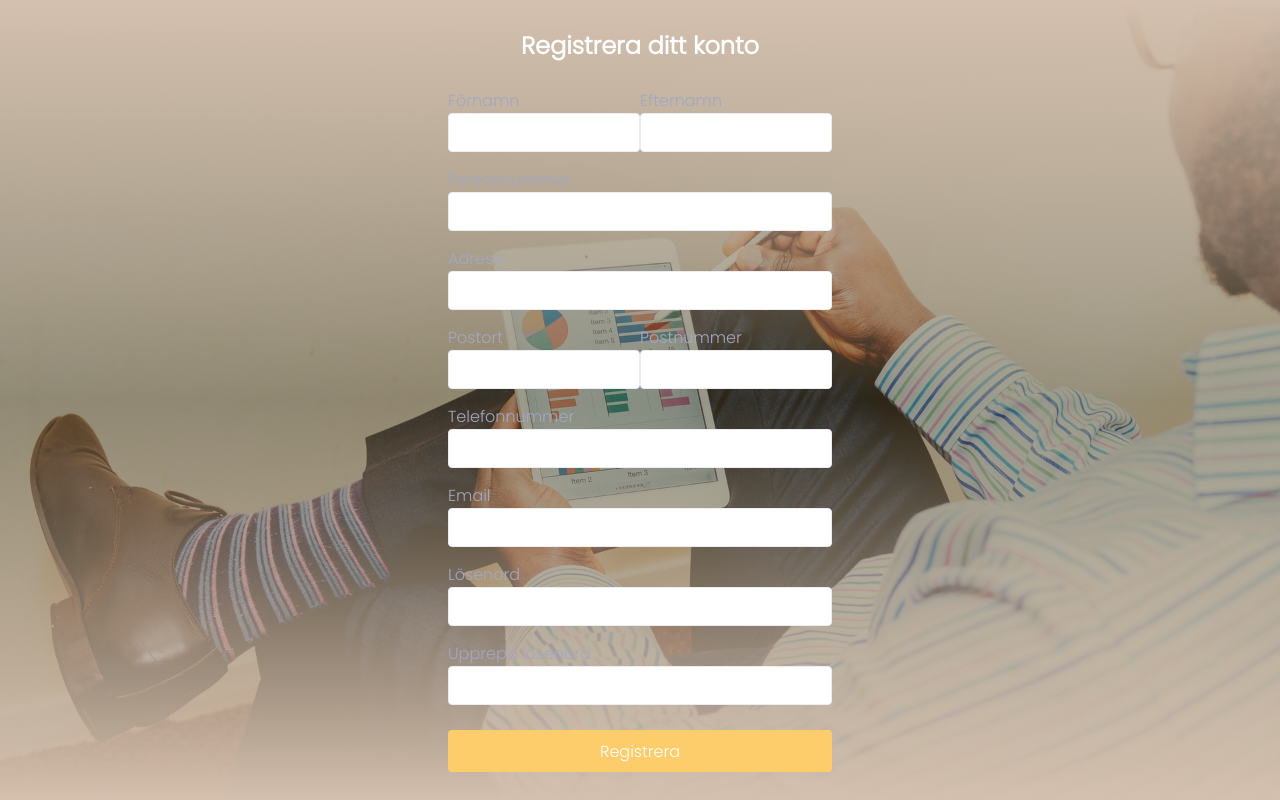
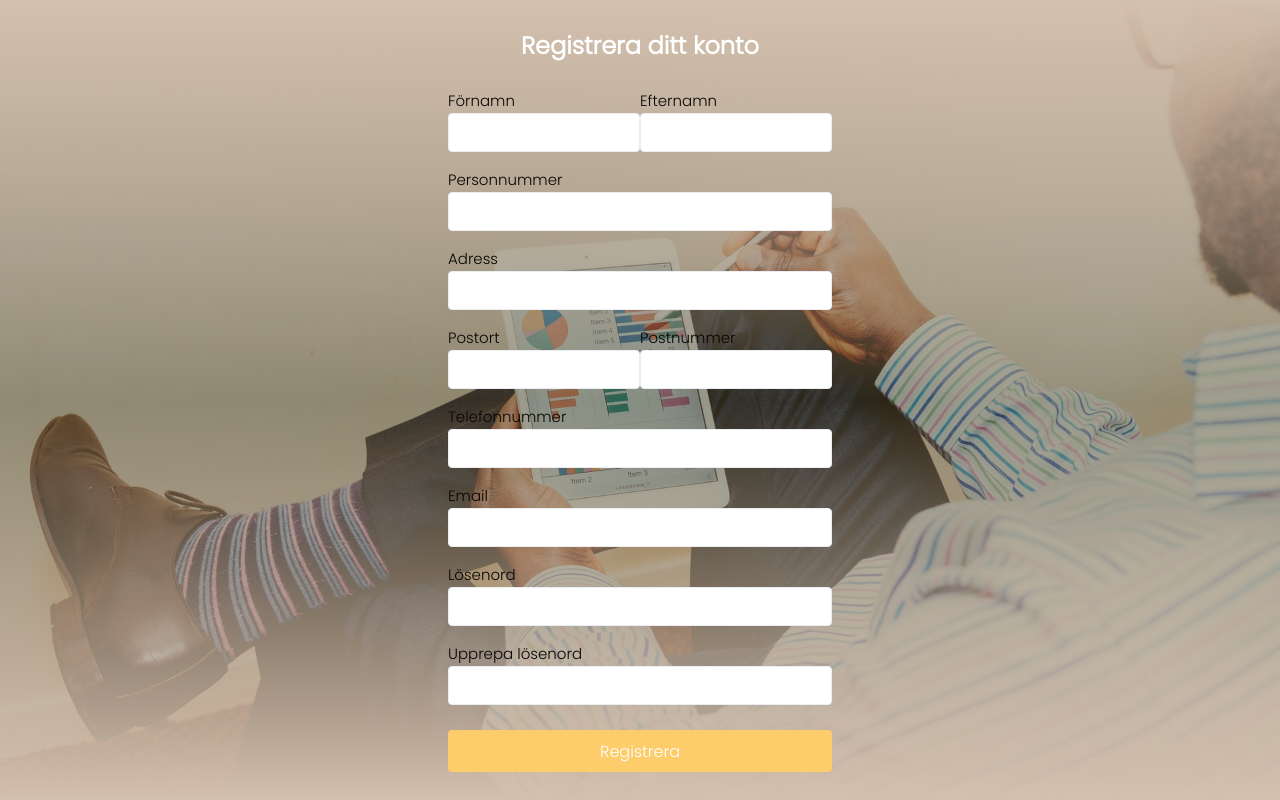
Before and after one commit to patam123/kundportal-projekt-molndal, a React (Create React App) app: page /register in a window 1280 px wide. Built offline with nearby package versions, Linux system fonts and the light colour scheme.

Commit message:
FixRegisterMessage

```diff
--- a/src/components/login/register.js
+++ b/src/components/login/register.js
@@ -3,6 +3,7 @@ import FormInfo from "../reusedcomponents/forminfo";
 import Button from "../reusedcomponents/button";
 import RegisterCss from "../../design/loginstyle/registerstyle.css";
 import ButtonLoginCss from "../../design/loginstyle/buttonlogin.css";
+import { useHistory } from "react-router-dom";
 
 const Register = () => {
   const [email, setNewEmail] = useState();
@@ -16,8 +17,17 @@ const Register = () => {
   const [postCode, setNewPostCode] = useState();
   const [postArea, setNewPostArea] = useState();
 
+  const [submitState,setSubmitState]=useState(false);
+  const [StyleState,setStyleState]=useState(false);
+
+  const history = useHistory();
+  function navigateToLogin() {
+    history.push("/");
+  }
   const handleSubmit = (e) => {
     e.preventDefault();
+    setSubmitState(true)
+    setStyleState(true);
     if (password === repeatPassword) {
       fetch("http://localhost:3300/register", {
         method: "POST",
@@ -43,11 +53,13 @@ const Register = () => {
     }
   };
 
+  let isHidden=StyleState?"hide":"show";
   useEffect(() => {}, []);
   return (
     <div id="registerContainer">
       <h2>Registrera ditt konto</h2> <br></br>
-      <form onSubmit={handleSubmit}>
+      {submitState?<div id="succeededStyle"><p>Konto har skapats!</p><Button isClicked={navigateToLogin} cssValue="backBtnStyle" btnText="Inlogningsida"/></div>:null}
+      <form className={isHidden} onSubmit={handleSubmit}>
         <FormInfo
           register={true}
           required={true}
@@ -62,6 +74,7 @@ const Register = () => {
           passwordOnChange={(e) => setNewPassword(e.target.value)}
           repeatPasswordOnChange={(e) => setRepeatPassword(e.target.value)}
         />
+
         <Button cssValue="btnlogIn" btnText="Registrera" />
       </form>
     </div>
--- a/src/components/reusedcomponents/forminfo.js
+++ b/src/components/reusedcomponents/forminfo.js
@@ -1,6 +1,7 @@
 import React from "react";
 import Input from "../reusedcomponents/input";
-import SettingCss from "../../design/settingprofileStyle.css";
+import ColorStyle from "../../design/loginstyle/formlablestyle.css"
+
 function formInfo({
   fname,
   lname,
@@ -22,23 +23,27 @@ function formInfo({
   repeatPasswordOnChange,
   register,
   required
-}) {
+})
+{
+
+
   return (
     <div>
       <div id="input-Container-Style">
         <div id="smallInputContainer">
           <Input
             inputStyle="inputStyle"
-            labelStyle="labelCss"
+            labelStyle="colorStyle"
             inputtype="text"
             inputvalue={fname}
             labelname="Förnamn"
             onChange={fnameOnChange}
             required={required}
+
           />
           <Input
             inputStyle="inputStyle"
-            labelStyle="labelCss"
+            labelStyle="colorStyle"
             inputtype="text"
             inputvalue={lname}
             labelname="Efternamn"
@@ -49,28 +54,31 @@ function formInfo({
 
         <Input
           inputStyle="inputStyle"
-          labelStyle="labelCss"
+          labelStyle="colorStyle"
           inputtype="text"
           inputvalue={perNum}
           labelname="Personnummer"
           onChange={perNumOnChange}
           required={required}
+          maxLength="10"
+          minLength="10"
         />
 
         <Input
           inputStyle="inputStyle"
-          labelStyle="labelCss"
+          labelStyle="colorStyle"
           inputtype="text"
           inputvalue={address}
           labelname="Adress"
           onChange={addressOnChange}
           required={required}
+
         />
 
         <div id="smallInputContainer">
           <Input
             inputStyle="inputStyle"
-            labelStyle="labelCss"
+            labelStyle="colorStyle"
             inputtype="text"
             inputvalue={postArea}
             labelname="Postort"
@@ -79,7 +87,7 @@ function formInfo({
           />
           <Input
             inputStyle="inputStyle"
-            labelStyle="labelCss"
+            labelStyle="colorStyle"
             inputtype="text"
             inputvalue={postCode}
             labelname="Postnummer"
@@ -89,17 +97,19 @@ function formInfo({
         </div>
         <Input
           inputStyle="inputStyle"
-          labelStyle="labelCss"
+          labelStyle="colorStyle"
           inputtype="text"
           inputvalue={telNum}
           labelname="Telefonnummer"
           onChange={telNumOnChange}
           required={required}
+          maxLength="10"
+
         />
         <Input
           inputStyle="inputStyle"
-          labelStyle="labelCss"
-          inputtype="text"
+          labelStyle="colorStyle"
+          inputtype="email"
           inputvalue={email}
           labelname="Email"
           onChange={emailOnChange}
@@ -108,9 +118,10 @@ function formInfo({
         {register && (
           <Input
             inputStyle="inputStyle"
-            labelStyle="labelCss"
+            labelStyle="colorStyle"
             inputtype="password"
             labelname="Lösenord"
+            minLength="8"
             onChange={passwordOnChange}
             required={required}
           />
@@ -118,7 +129,7 @@ function formInfo({
         {register && (
           <Input
             inputStyle="inputStyle"
-            labelStyle="labelCss"
+            labelStyle="colorStyle"
             inputtype="password"
             labelname="Upprepa lösenord"
             onChange={repeatPasswordOnChange}
--- a/src/components/reusedcomponents/input.js
+++ b/src/components/reusedcomponents/input.js
@@ -1,12 +1,12 @@
 import React from "react";
 
-function input({ inputtype, inputvalue,inputText, labelname,labelTwo,inputStyle,container,labelStyle, onChange, required }) {
+function input({ inputtype, inputvalue,inputText, labelname,labelTwo,inputStyle,container,labelStyle, onChange, required,maxLength,minLength }) {
   return (
 
       <div id={container}>
         <label className={labelStyle}>{labelname}</label>
         <br></br>
-        <input required={required} onChange={onChange} className={inputStyle} type={inputtype} placeholder={inputvalue} value={inputText}></input>
+        <input required={required} maxLength={maxLength} minLength={minLength} onChange={onChange} className={inputStyle} type={inputtype} placeholder={inputvalue} value={inputText}></input>
         <label className={labelStyle}>{labelTwo}</label>
       </div>
 
--- /dev/null
+++ b/src/design/loginstyle/formlablestyle.css
@@ -0,0 +1,5 @@
+.colorStyle{
+    color: rgb(8, 6, 4);
+    font-size: 15px;
+    font-weight: 550;
+}
--- a/src/design/loginstyle/registerstyle.css
+++ b/src/design/loginstyle/registerstyle.css
@@ -16,3 +16,34 @@
   margin: auto;
   color: white;
 }
+
+#succeededStyle{
+  background: rgb(89, 141, 5) 0% 0% no-repeat padding-box;
+  text-align: center;
+  padding: 15px 0px;
+  letter-spacing: 2px;
+  width: 100%;
+  font-size: 18px;
+  font-weight: 300;
+  margin-top: 20px;
+}
+.backBtnStyle{
+  border-radius: 4px;
+  border: none;
+  outline: none;
+  width: 300px;
+  height: 50px;
+  margin-top: 50px;
+  background-color:rgb(189, 173, 52) ;
+  font-size: 18px;
+  color: white;
+}
+.backBtnStyle:hover{
+  background-color:#dda639;
+}
+.hide{
+ display: none;
+}
+.show{
+  z-index: 1;
+}
```
